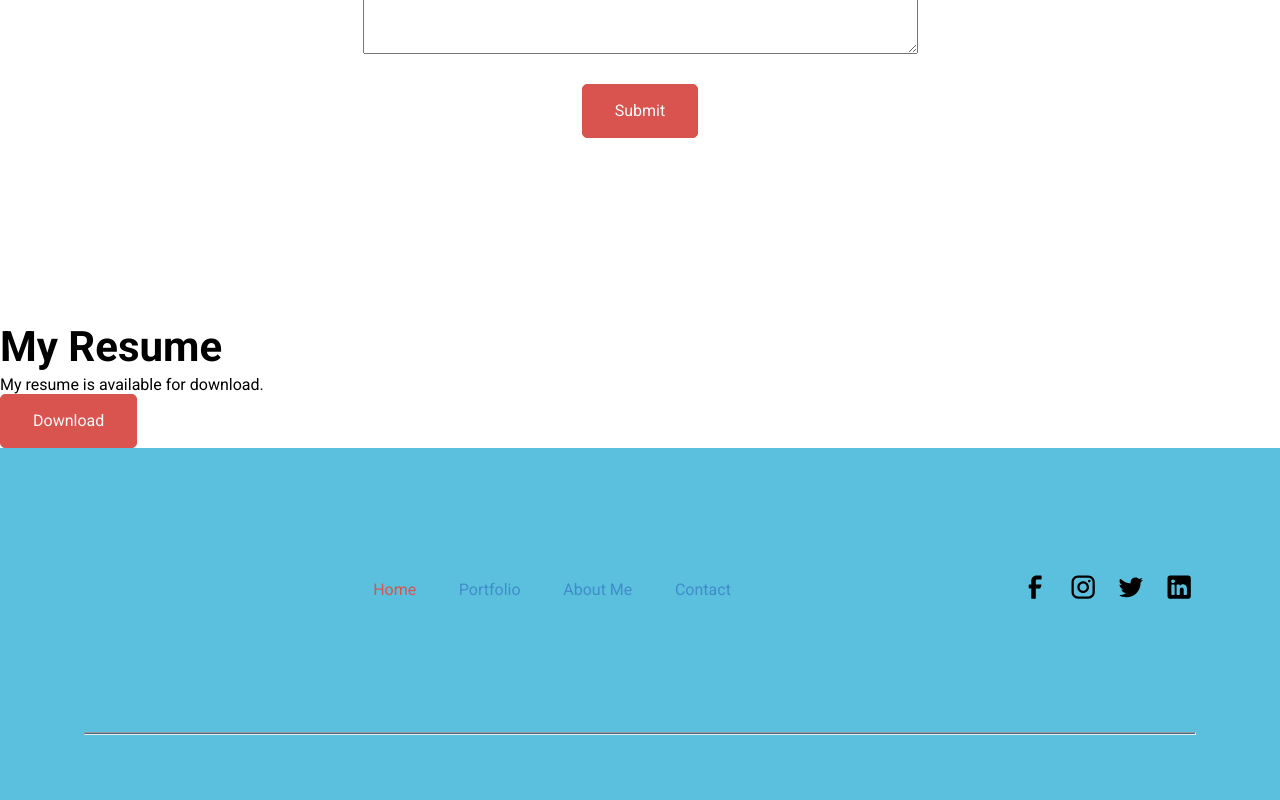
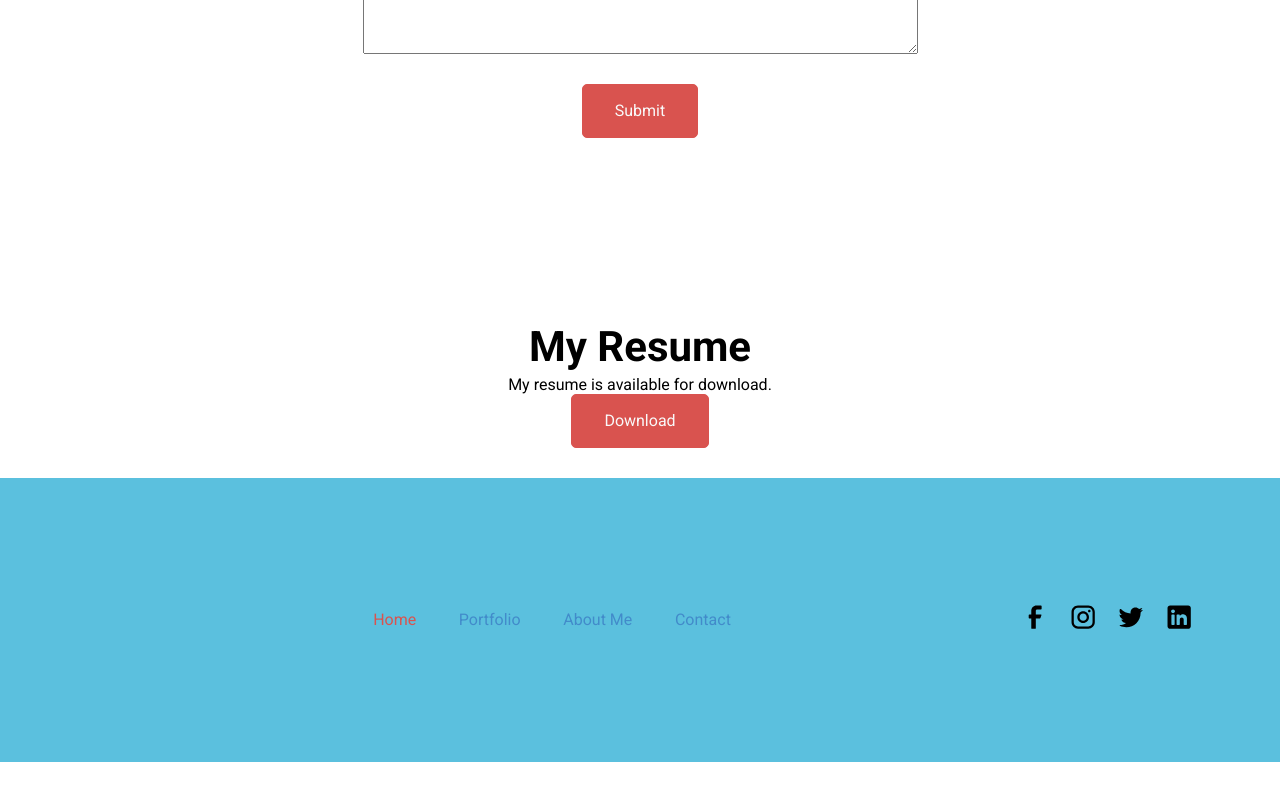
Before and after one commit to Ragnarok344/React-Portfolio, a React (Create React App) app: page / in a window 1280 px wide. Shown: the part 4158-4958 px from the top of the page. After the commit the page ends 4920 px from the top, so only its background shows below. Built offline with nearby package versions, Linux system fonts and the light colour scheme.

Commit message:
fixed a couple padding issues

```diff
--- a/src/App.css
+++ b/src/App.css
@@ -472,6 +472,16 @@ input[type="checkbox"] {
 }
 /* contact end */
 
+/* Resume section */
+.resume-section {
+  display:flex;
+  text-align: center;
+  flex-direction: column;
+  align-items: center;
+  padding-bottom: 30px;
+
+}
+
 /* Footer Starts */
 .footer-container {
   display: flex;
@@ -638,6 +648,7 @@ input[type="checkbox"] {
 
 
 
+
 .nav_sandwich {
   display: none;
   width: 1.875rem;
--- a/src/Pages/home/Footer.jsx
+++ b/src/Pages/home/Footer.jsx
@@ -158,7 +158,7 @@ function Footer() {
           </ul>
         </div>
       </div>
-      <hr className="divider" />
+
       <div className="footer-content-container">
         <p className="footer-content"></p>
         <div className="footer-social-icon">
```
